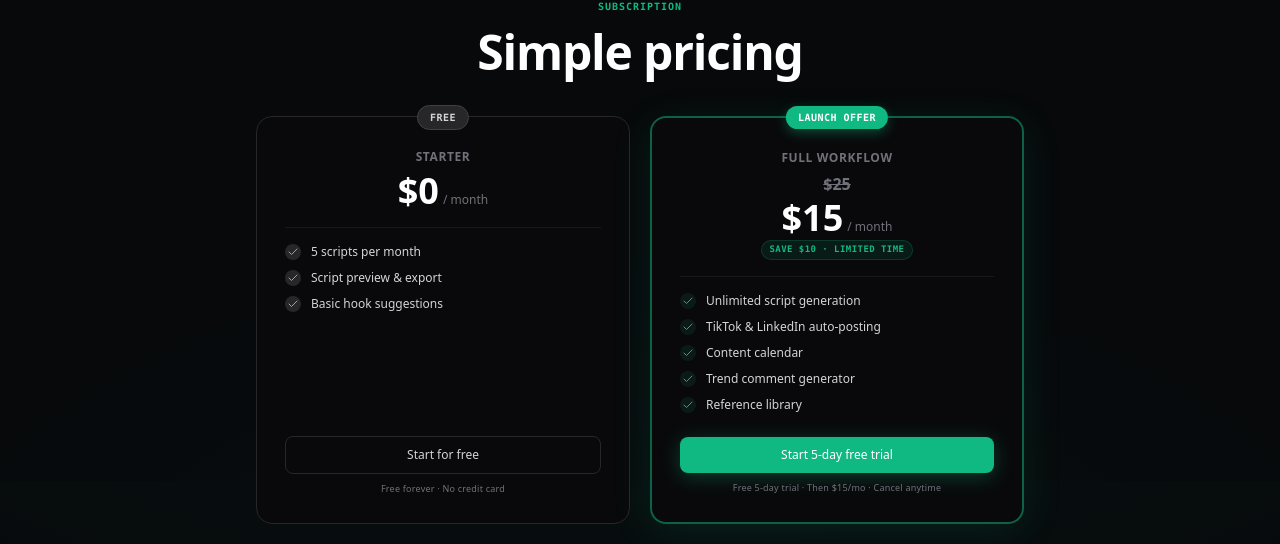
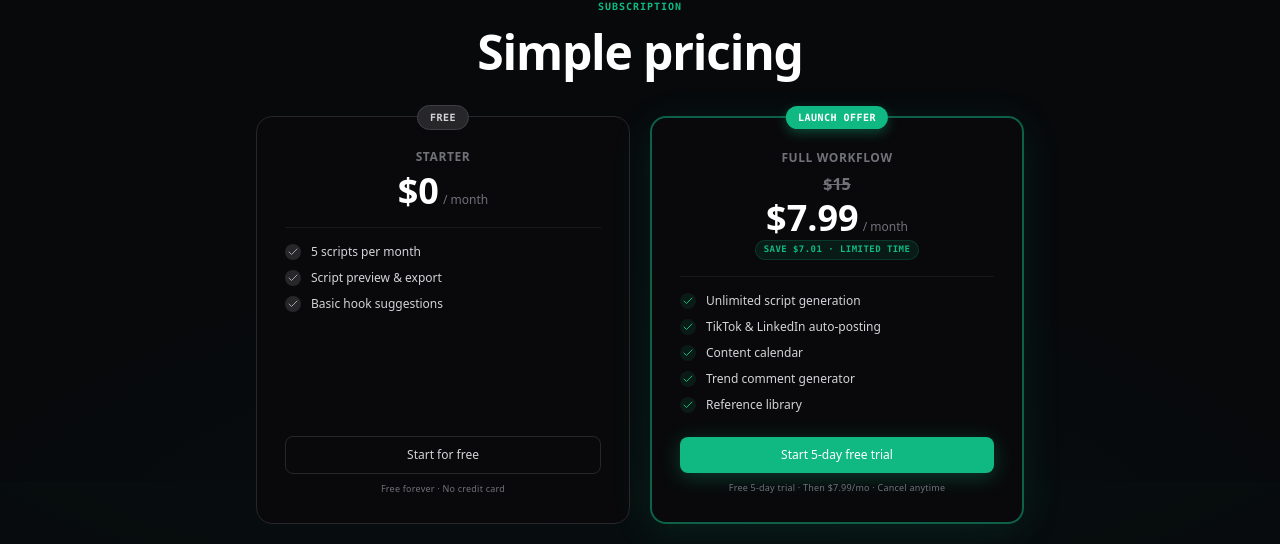
Before and after one commit to linee64/clipr, a Next.js app in the folder frontend/: page / in a window 1280 px wide. Shown: the part 3519-4063 px from the top of the page. Built offline with nearby package versions, Linux system fonts and the light colour scheme; no server answers.

Commit message:
update pricing to .99 promo with original  price

```diff
--- a/frontend/src/app/page.tsx
+++ b/frontend/src/app/page.tsx
@@ -372,13 +372,13 @@ export default function Home() {
                 <div className="text-center">
                   <span className="text-zinc-500 text-xs uppercase tracking-wider block font-bold">Full Workflow</span>
                   <div className="flex flex-col items-center mt-1.5 space-y-0.5">
-                    <span className="text-base text-zinc-500 line-through font-semibold">$25</span>
+                    <span className="text-base text-zinc-500 line-through font-semibold">$15</span>
                     <div className="flex items-baseline justify-center">
-                      <span className="text-4xl font-black text-white">$15</span>
+                      <span className="text-4xl font-black text-white">$7.99</span>
                       <span className="text-zinc-500 text-xs ml-1">/ month</span>
                     </div>
                     <span className="inline-block text-[9px] font-mono font-bold uppercase tracking-wider text-[#10B981] bg-[#10B981]/10 border border-[#10B981]/20 px-2 py-0.5 rounded-full mt-1">
-                      Save $10 · Limited time
+                      Save $7.01 · Limited time
                     </span>
                   </div>
                 </div>
@@ -406,7 +406,7 @@ export default function Home() {
                   Start 5-day free trial
                 </Button>
                 <p className="text-[9px] text-zinc-500 text-center tracking-wide">
-                  Free 5-day trial · Then $15/mo · Cancel anytime
+                  Free 5-day trial · Then $7.99/mo · Cancel anytime
                 </p>
               </div>
             </motion.div>
--- a/frontend/src/lib/plan.ts
+++ b/frontend/src/lib/plan.ts
@@ -5,7 +5,7 @@
 // previous user's elapsed clock (or their local Pro flag).
 
 export const TRIAL_DAYS = 5;
-export const PRO_PRICE = "$15";
+export const PRO_PRICE = "$7.99";
 export const FREE_VIDEO_LIMIT = 10;
 export const PRO_VIDEO_LIMIT = 20;
 
```
